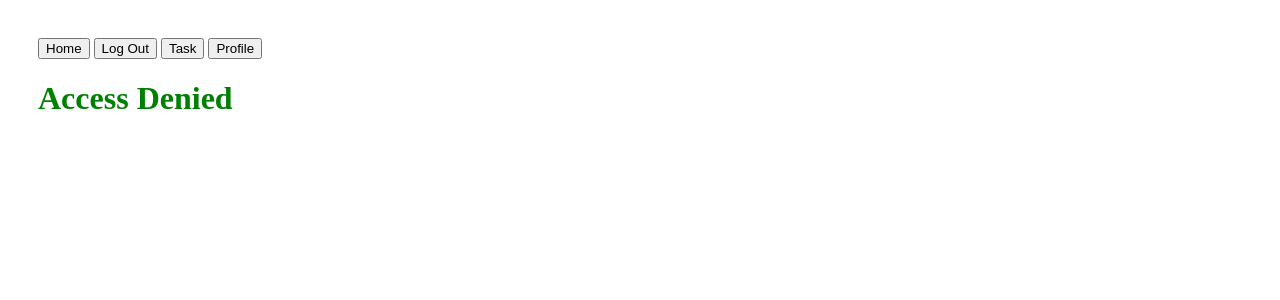
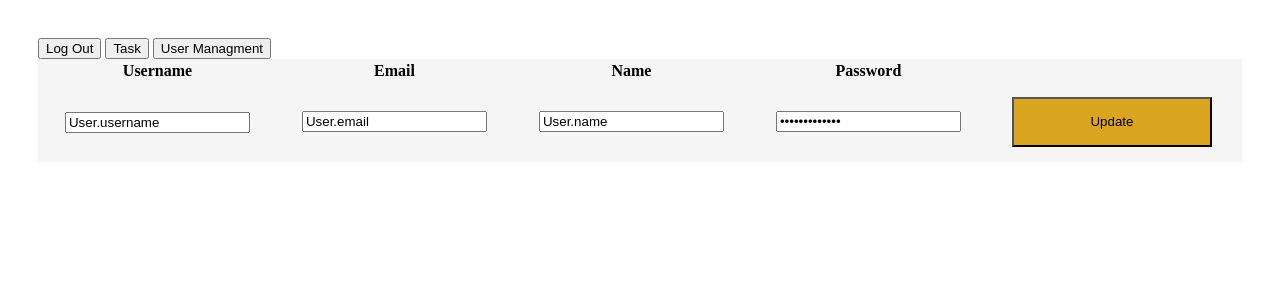
Before and after one commit to ethanh2003/Task-Tracker, a Flask app: page /ViewUsers in a window 1280 px wide. Shown: the top 300 px of the page. Run offline with Flask 2, Linux system fonts and the light colour scheme; data comes from the database, SQL or seed files in the repository; both versions use the stored data as it was after the commit.

Commit message:
Added self edit user feature

```diff
--- a/app.py
+++ b/app.py
@@ -82,6 +82,7 @@ def register():
         new_user = User(name=name,email=email,username=username,password=password,access=False)
         db.session.add(new_user)
         db.session.commit()
+        return redirect(url_for('login'))
     return render_template('register.html',user=user)
 @app.route('/login', methods=['GET', 'POST'])
 def login():
@@ -104,9 +105,7 @@ def login():
 @app.route("/updateUser/<int:user_id>", methods=['GET', 'POST'])
 def updateUser(user_id):
     global user
-    url=str(request.form.get("redirect"))
     if request.method == 'POST':
-        url=request.form.get("redirect")
         editUser = User.query.filter_by(id=user_id).first()
         if(request.form.get("updatePass", False)!=editUser.password):
             editUser.password=request.form["updatePass"]
@@ -116,7 +115,7 @@ def updateUser(user_id):
             editUser.username=request.form["editUsername"]
         if(request.form.get("editName", False)!=editUser.name):
             editUser.name=request.form["editName"]
-        if(url != "profile"):
+        if user.access==1:
             if(request.form.get("editAccess", False)=="Basic"):
                 access=False
             elif(request.form.get("editAccess", False)=="Admin"):
@@ -124,8 +123,9 @@ def updateUser(user_id):
             if(access!=editUser.access):
                 editUser.access=access
 
+
         db.session.commit()
-    return redirect(url_for("viewUsers"))
+    return redirect(url_for("task"))
 @app.route('/ViewUsers', methods=['GET', 'POST'])
 def viewUsers():
     global user
@@ -135,7 +135,11 @@ def viewUsers():
         username =  request.form.get("username")
         password =  request.form.get("password")
         access = request.form.get("access")
-        new_user = User(name=name,email=email,username=username,password=password,access=bool(access))
+        if(int(access) == 0):
+            access=False
+        elif(int(access) == 1):
+            access = True
+        new_user = User(name=name,email=email,username=username,password=password,access=(access))
         db.session.add(new_user)
         db.session.commit()
     user_list = User.query.all()
@@ -143,8 +147,8 @@ def viewUsers():
 @app.route("/deleteUser/<int:user_id>")
 def deleteUser(user_id):
     global user
-    user = User.query.filter_by(id=user_id).first()
-    db.session.delete(user)
+    deleteUser = User.query.filter_by(id=user_id).first()
+    db.session.delete(deleteUser)
     db.session.commit()
     return redirect(url_for("viewUsers"))
 @app.route("/logout")
@@ -152,26 +156,6 @@ def logout():
     global user
     user=User
     return render_template('index.html')
-@app.route("/profile")
-def profile():
-    global user
-
-    return render_template('profile.html',user=user)
-@app.route("/profileEdit", methods=['GET', 'POST'])
-def profileEdit():
-    global user
-    if request.method == 'POST':
-        editUser = user
-        if(request.form.get("updatePass", False)!=editUser.password):
-            editUser.password=request.form["updatePass"]
-        if(request.form.get("editEmail", False)!=editUser.email):
-            editUser.email=request.form["editEmail"]
-        if(request.form.get("editUsername", False)!=editUser.username):
-            editUser.username=request.form["editUsername"]
-        if(request.form.get("editName", False)!=editUser.name):
-            editUser.name=request.form["editName"]
-        db.session.commit()
-    return redirect(url_for("profile"))
 if __name__ == "__main__":
     with app.app_context():
         db.create_all()
--- a/templates/ViewUsers.html
+++ b/templates/ViewUsers.html
@@ -7,13 +7,9 @@
     <title>Task Tracker</title>
     <link rel="stylesheet" href="./static/main.css">
 </head>
-<a href="/"><button>Home</button></a>
 <a href="/logout"><button>Log Out</button></a>
 <a href="/task"><button>Task</button></a>
-<a href="/profile"><button>Profile</button></a>
-{%if user.access==1%}
 <a href="/ViewUsers"><button>User Managment</button></a>
-{%endif%}
 {%if user.access==1%}
 <body>
 
@@ -33,7 +29,7 @@
             <label>Password:</label>
             <input type="text" name="password" value="{{ request.form['password'] }}">
             <br>
-            <select name="access"> <option selected value="False">Basic</option><option value="True">Admin</option> </select>
+            <select name="access"> <option value="0">Basic</option><option value="1">Admin</option> </select>
             <br>
             <button type="submit">Add</button>
         </div>
@@ -54,7 +50,7 @@
         <tbody>
     {% for user in user_list %}
     <tr>
-        <form action="/updateUser/{{user.id}}" method="Post">
+    <form action="/updateUser/{{user.id}}" method="Post">
     <td class="title"><input type="text" name="editUsername" value="{{ user.username }}"></td>
     <td><input type="text" name="editEmail" value="{{ user.email }}"></td>
     <td><input type="text" name="editName" value="{{ user.name }}"></td>
@@ -62,7 +58,7 @@
     <td><input type="password" name="updatePass" value={{user.password}}>
     <td><a href="/updateUser/{{user.id}}"><button type="submit">Update</button></a></td> </form>
     <td><a href="/deleteUser/{{user.id}}"><button>Delete</button></a>
-        <input type="hidden" name="redirect" value="viewUsers"></td></tr>
+    </td></tr>
 
     {% endfor %}
 
@@ -72,7 +68,30 @@
 
 </body>
 {%else%}
-<h1>Access Denied</h1>
+<div class="todo">
+    <table>
+       <thead>
+       <tr>
+           <th>Username</th>
+           <th>Email</th>
+           <th>Name</th>
+           <th>Password</th>
+           <th></th>
+       </thead>
+       </tr>
+       <tbody>
+   <tr>
+       <form action="/updateUser/{{user.id}}" method="Post">
+   <td class="title"><input type="text" name="editUsername" value="{{ user.username }}"></td>
+   <td><input type="text" name="editEmail" value="{{ user.email }}"></td>
+   <td><input type="text" name="editName" value="{{ user.name }}"></td>
+   <td><input type="password" name="updatePass" value={{user.password}}>
+   <td><a href="/updateUser/{{user.id}}"><button type="submit">Update</button></a><td><input type="hidden" id="editAccess" name="editAccess" value="{{user.access}}"></td></td> </form> </td></tr>
+
+</tbody>
+   </table>
+   </div>
+
 
 {%endif%}
 
--- a/templates/index.html
+++ b/templates/index.html
@@ -10,6 +10,5 @@
 <body>
 <a href="/register"><button>Register</button></a>
 <a href="/login"><button>Login</button></a>
-<a href="/ViewUsers"><button>User Dashboard</button></a>
 <h1>{{message}}<h1>
 </body>
--- a/templates/login.html
+++ b/templates/login.html
@@ -18,6 +18,7 @@
       {% if error %}
         <p class="error"><strong>Error:</strong> {{ error }}
       {% endif %}
+      <h1>{{message}}</h1>
     </div>
   </body>
 </html>
--- a/templates/task.html
+++ b/templates/task.html
@@ -7,13 +7,10 @@
     <title>Task Tracker</title>
     <link rel="stylesheet" href="./static/main.css">
 </head>
-<a href="/"><button>Home</button></a>
 <a href="/logout"><button>Log Out</button></a>
 <a href="/task"><button>Task</button></a>
-<a href="/profile"><button>Profile</button></a>
-{%if user.access==1%}
 <a href="/ViewUsers"><button>User Managment</button></a>
-{%endif%}
+
 <body>
 
     <h1>Task Tracker</h1>
```
Also changed, not shown: templates/profile.html (deleted, +0 -41 lines), instance/database.sqlite.
